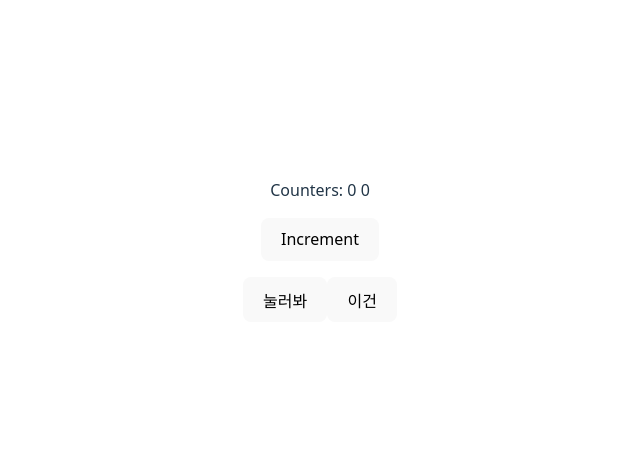
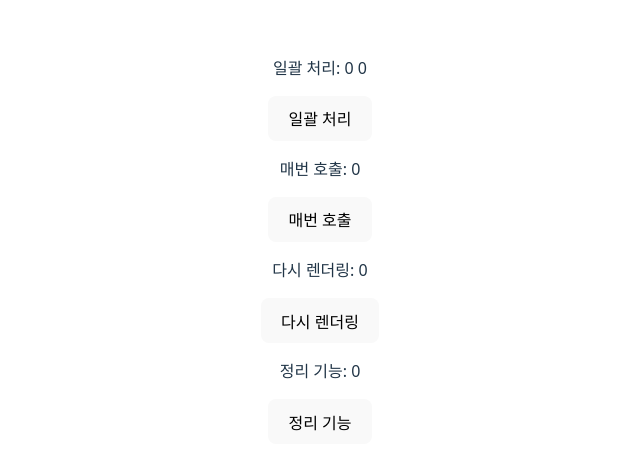
Before and after one commit to doomout/SpringBoot3_React, a React (Vite) app in the folder React/myapp/: page / in a window 1280 px wide. Shown: the part 158-628 px from the top of the page, without its empty margins (320-960 px from the left). Built offline with nearby package versions, Linux system fonts and the light colour scheme.

Commit message:
useEffect 다양한 예제 추가

```diff
--- a/React/myapp/src/App.jsx
+++ b/React/myapp/src/App.jsx
@@ -7,6 +7,7 @@ function App() {
   const [count2, setCount2] = useState(0);
   const [count3, setCount3] = useState(0);
   const [count4, setCount4] = useState(0);
+  const [count5, setCount5] = useState(0);
 
   const increment = () =>{
     setCount(count + 1);  // 아직 렌더링 안됨
@@ -24,12 +25,24 @@ function App() {
     console.log("Counter value is now " + count4);
   }, [count4]);
 
+  // 정리 기능
+  useEffect(() => {
+    console.log("Hello from useEffect");
+    return (() => {
+      console.log("Clean up function");
+    });
+  }, [count5]);
+
   return (
     <>
-    <p>Counters: {count} {count2}</p>
-    <p><button onClick={increment}>Increment</button></p>
-    <button onClick={() => setCount3(count3 + 1)}>눌러봐</button>
-    <button onClick={() => setCount4(count4 + 1)}>이건 </button>
+    <p>일괄 처리: {count} {count2}</p>
+    <p><button onClick={increment}>일괄 처리</button></p>
+    <p>매번 호출: {count3} </p>
+    <button onClick={() => setCount3(count3 + 1)}>매번 호출</button>
+    <p>다시 렌더링: {count4} </p>
+    <button onClick={() => setCount4(count4 + 1)}>다시 렌더링 </button>
+    <p>정리 기능: {count5} </p>
+    <button onClick={() => setCount5(count + 1)}>정리 기능 </button>
     </>
   );
 }
```
